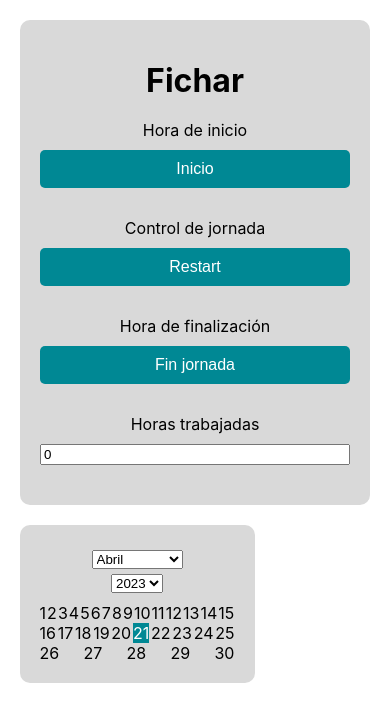
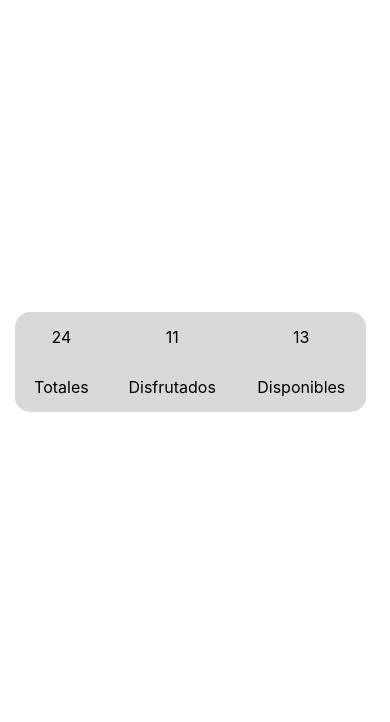
Before and after one commit to tereytere/front_intress_final, a React (Create React App) app: page / in a window 390 px wide. Shown: the top 722 px of the page. Built offline with nearby package versions, Linux system fonts and the light colour scheme.

Commit message:
add vacation

```diff
--- a/src/App.js
+++ b/src/App.js
@@ -1,14 +1,12 @@
 import './App.css';
-import Holidays from './components/holidays/Holidays';
-import Signin from './components/signin/Signin';
+import Vacation from './components/vacations/Vacation';
 
 function App() {
-  return (
-    <div className="App">
-      <Signin/>
-      <Holidays/>
-    </div>
-  );
+return (
+<div className="App">
+<Vacation />
+</div>
+);
 }
 
 export default App;
--- a/src/components/vacations/Vacation.jsx
+++ b/src/components/vacations/Vacation.jsx
@@ -0,0 +1,28 @@
+import React from 'react';
+import './vacation.css';
+function Vacation () {
+    return (
+        <div className="container-table">
+        <div className="table">
+            <table>
+            <tbody>
+            <tr>
+            <td colspan="3"className='number'>24</td>
+            <td colspan="3"className='number' >11</td>
+            <td colspan="3"className='number'>13</td>
+            </tr>
+            </tbody>
+            <tfoot>
+            <tr>
+        <td colspan="3"className='letras'>Totales</td>
+        <td colspan="3"className='letras'>Disfrutados</td>
+        <td colspan="3"className='letras'>Disponibles</td>
+        </tr>
+        </tfoot>
+        </table>
+        </div>
+        </div>
+        );
+}
+
+export default Vacation;
--- a/src/components/vacations/vacation.css
+++ b/src/components/vacations/vacation.css
@@ -0,0 +1,47 @@
+.container-table .table table {
+    margin-top: 10%;
+    border-collapse: collapse;
+    width: 324px;
+    background-color: #D9D9D9;
+    border-radius: 15px;
+    margin-left: 35px;
+    margin-top: 80%;
+}
+
+.container-table .table table tr .number {
+    padding: 45px;
+    font-size: 3.5em;
+    margin-bottom: 15px;
+    text-align: center;
+    height: auto;
+}
+
+
+
+
+
+.container-table .table table tfoot tr td {
+    padding: 55px;
+    font-size: 1.5em;
+}
+
+@media screen and (max-width: 480px) {
+  .container-table .table table {
+
+    width: 90%;
+    height: auto;
+    border-radius: 15px;
+    margin-left: 15px;
+
+  }
+  .container-table .table table tbody tr .number {
+    padding: 15px;
+    font-size: 1em;
+    margin-bottom: 15px;
+    text-align: center;
+  }
+  .container-table .table table tfoot tr td {
+    padding: 15px;
+    font-size: 1em;
+  }
+}
```
